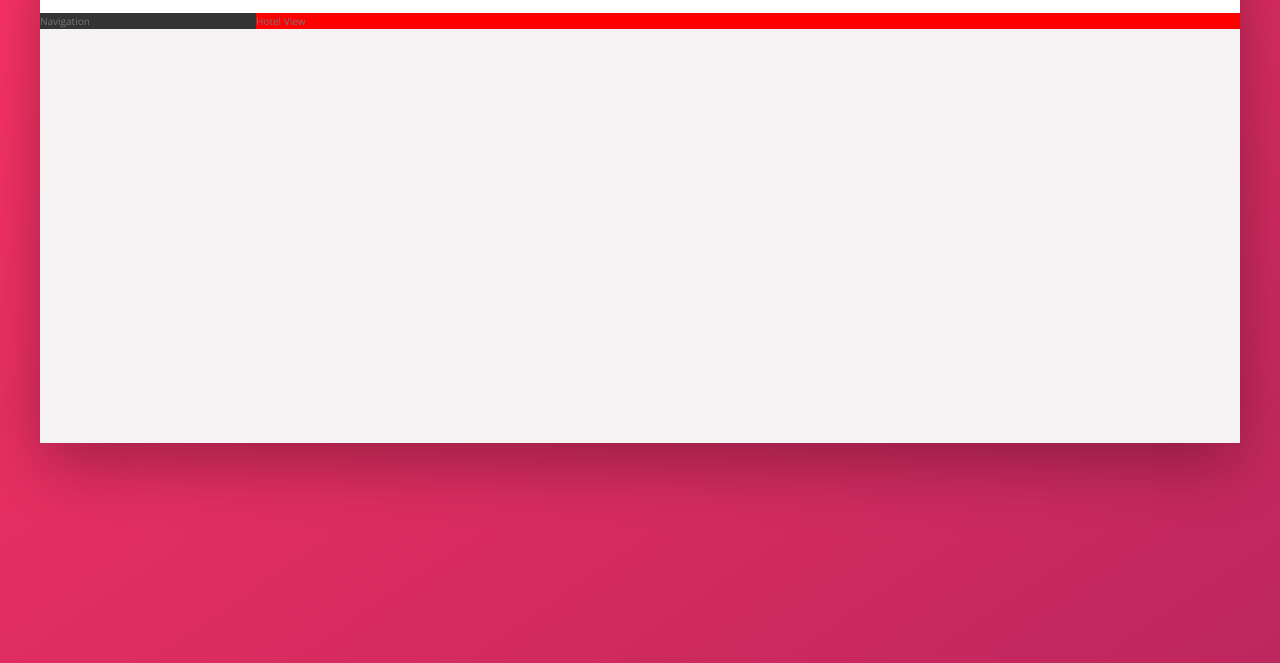
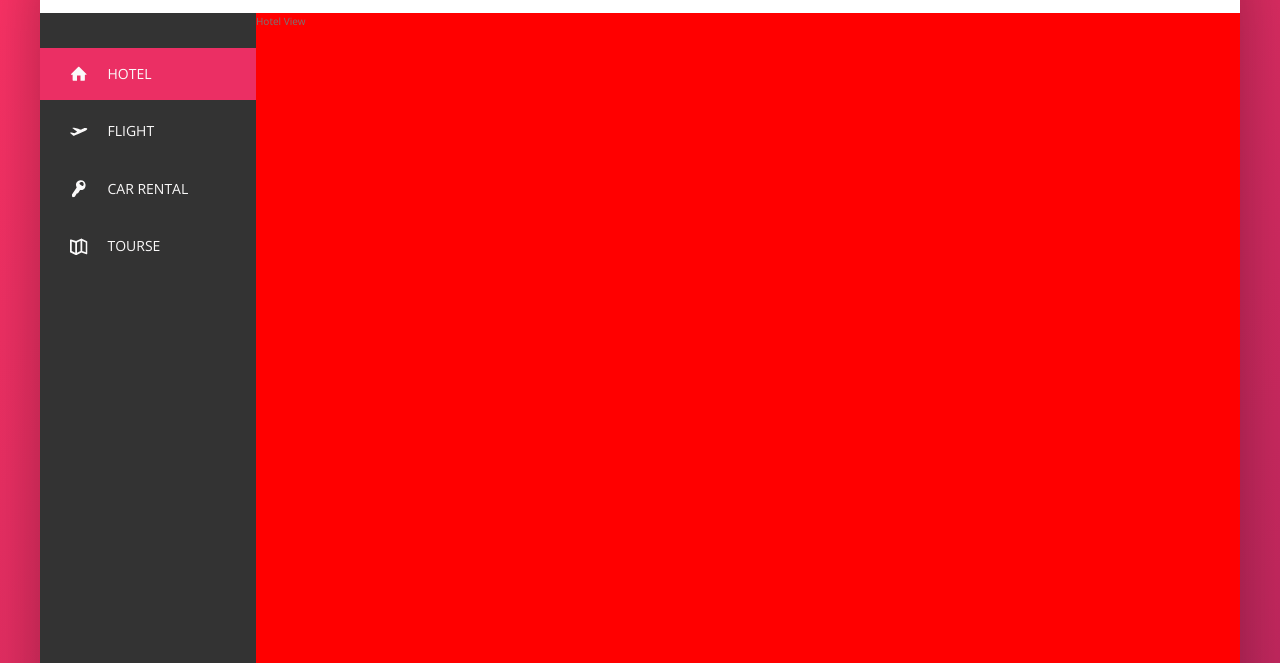
Before and after one commit to MiguelZablah/Css-Sass-Demo-02, a website: page app/index.html in a window 1280 px wide. Shown: the part 137-800 px from the top of the page. Drawn offline with nearby package versions, Linux system fonts and the light colour scheme.

Commit message:
Sidebar done

```diff
--- a/app/index.html
+++ b/app/index.html
@@ -1,5 +1,6 @@
 <!DOCTYPE html>
 <html lang="en">
+
 <head>
 	<meta charset="UTF-8">
 	<meta name="viewport" content="width=device-width, initial-scale=1.0">
@@ -10,6 +11,7 @@
 
 	<title>trillo &mdash; Your all-in-one booking app</title>
 </head>
+
 <body>
 	<div class="container">
 		<header class="header">
@@ -44,7 +46,43 @@
 		</header>
 		<div class="content">
 			<nav class="sidebar">
-                    Navigation
+				<ul class="side-nav">
+					<li class="side-nav__item active">
+						<a href="#" class="side-nav__link">
+							<svg class="side-nav__icon">
+								<use xlink:href="img/sprite.svg#icon-home"></use>
+							</svg>
+							<span>Hotel</span>
+						</a>
+					</li>
+					<li class="side-nav__item">
+						<a href="#" class="side-nav__link">
+							<svg class="side-nav__icon">
+								<use xlink:href="img/sprite.svg#icon-aircraft-take-off"></use>
+							</svg>
+							<span>Flight</span>
+						</a>
+					</li>
+					<li class="side-nav__item">
+						<a href="#" class="side-nav__link">
+							<svg class="side-nav__icon">
+								<use xlink:href="img/sprite.svg#icon-key"></use>
+							</svg>
+							<span>Car Rental</span>
+						</a>
+					</li>
+					<li class="side-nav__item">
+						<a href="#" class="side-nav__link">
+							<svg class="side-nav__icon">
+								<use xlink:href="img/sprite.svg#icon-map"></use>
+							</svg>
+							<span>Tourse</span>
+						</a>
+					</li>
+				</ul>
+				<div class="legal">
+					&copy;2018 by trillo. All rights reserved.
+				</div>
 			</nav>
 			<main class="hotel-view">
 				Hotel View
@@ -52,4 +90,5 @@
 		</div>
 	</div>
 </body>
+
 </html>
--- a/sass/base/_main.scss
+++ b/sass/base/_main.scss
@@ -1,2 +1,2 @@
-@import "mixins";
-@import "base";
+@import 'mixins';
+@import 'base';
--- a/sass/components/_main.scss
+++ b/sass/components/_main.scss
@@ -1,2 +1,3 @@
 @import "search";
 @import "userNav";
+@import "sideNav";
--- /dev/null
+++ b/sass/components/_sideNav.scss
@@ -0,0 +1,59 @@
+.side-nav {
+	font-size: 1.4rem;
+	list-style: none;
+	margin-top: 3.5rem;
+
+	&__item {
+		position: relative;
+
+		&:not(:last-child){
+			margin-bottom: .5rem;
+		}
+
+		&:active::before{
+			background-color: var(--color-primary-light);
+		}
+
+		&.active::before,
+		&:hover::before{
+			transform: scaleY(1);
+			width: 100%;
+		}
+
+		&::before{
+			content: "";
+			position: absolute;
+			top: 0;
+			left: 0;
+			height: 100%;
+			width: 3px;
+			background-color: var(--color-primary);
+			transform: scaleY(0);
+			transition: transform .2s,
+				width .4s cubic-bezier(1,0,0,1) .2s,
+				background-color .1s;
+		}
+	}
+
+	&__link{
+		&:link,
+		&:visited {
+			position: relative;
+			color: var(--color-grey-light-1);
+			text-decoration: none;
+			text-transform: uppercase;
+			display: block;
+			padding: 1.5rem 3rem;
+			display: flex;
+			align-items: center;
+			z-index: 10;
+		}
+	}
+
+	&__icon {
+		width: 1.75rem;
+		height: 1.75rem;
+		margin-right: 2rem;
+		fill: currentColor;
+	}
+}
--- a/sass/layout/_hotelView.scss
+++ b/sass/layout/_hotelView.scss
@@ -1,4 +1,6 @@
 .hotel-view{
+    flex: 1;
+
     background-color: #ff0000;
-    flex: 1;
+	height: 80rem;
 }
--- a/sass/layout/_sidebar.scss
+++ b/sass/layout/_sidebar.scss
@@ -1,4 +1,14 @@
 .sidebar{
     background-color: var(--color-grey-dark-1);
     flex: 0 0 18%;
+	display: flex;
+	flex-direction: column;
+	justify-content: space-between;
 }
+
+.legal {
+    font-size: 1.2rem;
+    color: var(--color-grey-light-4);
+    text-align: center;
+    padding: 2.5rem;;
+}
```
Also changed, not shown: gulpfile.js (+7 -6 lines), sass/base/_base.scss (+17 -7 lines), app/css/base/mixins.css (deleted), app/css/main.css. Lines whose indentation alone changed are shown as unchanged.
